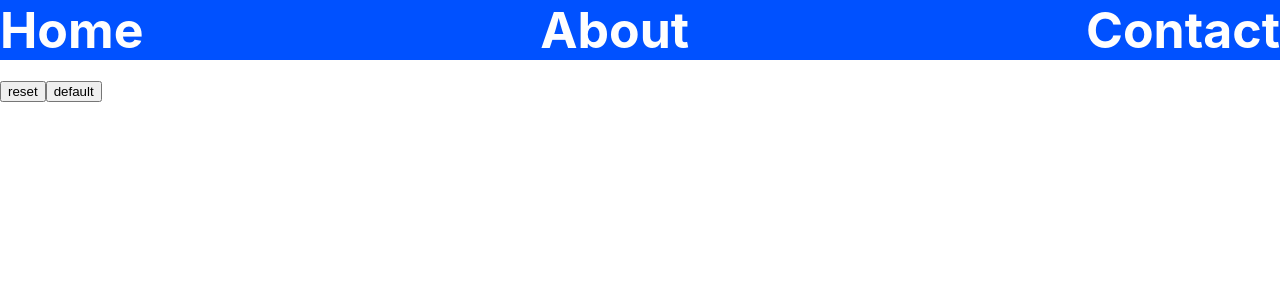
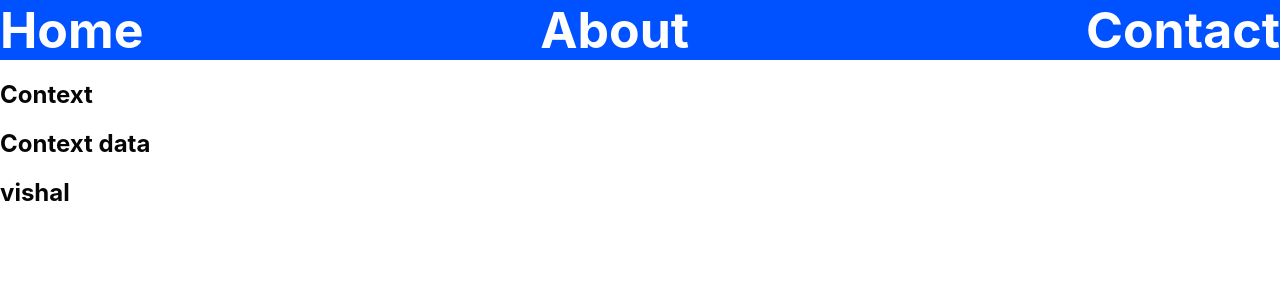
Before and after one commit to wishallmaurya/reactLearning, a React (Create React App) app: page /context in a window 1280 px wide. Shown: the top 300 px of the page. Built offline with nearby package versions, Linux system fonts and the light colour scheme; no server answers.

Commit message:
context api

```diff
--- a/src/App.js
+++ b/src/App.js
@@ -7,10 +7,17 @@ import Error from "./components/Error";
 import Linkdin from "./components/Linkdin";
 import Email from "./components/Email";
 import UserDetails from "./components/UserDetails";
+import Context from "./components/Context";
+import { useState,createContext } from "react";
 import { BrowserRouter as Router, Routes, Route } from "react-router-dom";
+const AppState = createContext();
 
 function App() {
+  const [data]=useState('Context data')
+  const [name]=useState('vishal')
   return (
+    <AppState.Provider value={{data,name}}>
+
     <Router>
       <div className="App">
         <Header />
@@ -20,6 +27,11 @@ function App() {
           <Route path="/:userId" element={<UserDetails />} />
 
           <Route path="/about" element={<About />} />
+
+
+            {/* context api */}
+
+          <Route path="/context" element={<Context />} />
 
           {/* nested routing */}
           <Route path="/contact" element={<Contact />}>
@@ -33,7 +45,10 @@ function App() {
         </Routes>
       </div>
     </Router>
+    </AppState.Provider>
+
   );
 }
 
 export default App;
+export {AppState};
--- /dev/null
+++ b/src/components/Context.jsx
@@ -0,0 +1,17 @@
+import React,{useContext} from 'react'
+import { AppState } from '../App'
+
+const Context = () => {
+    const appData=useContext(AppState);
+  return (
+    <div>
+      <h2>Context</h2>
+      <h2>{appData.data}</h2>
+      <h2>{appData.name}</h2>
+    </div>
+  )
+}
+
+export default Context
+
+// better then the props and can send anywhere data
--- a/src/components/Home.jsx
+++ b/src/components/Home.jsx
@@ -1,5 +1,5 @@
 import React, { useState, useEffect } from "react";
-import { Link,Outlet } from "react-router-dom";
+import { Link, Outlet } from "react-router-dom";
 
 const Home = () => {
   const [state, setState] = useState(1);
@@ -13,13 +13,16 @@ const Home = () => {
       setData(res);
     };
     getData();
-      document.title=`(${state}) Users`
+    document.title = `(${state}) Users`;
   }, [state]);
   return (
-    <div ><button className="button-49" onClick={() => setState(state + 1)}> one more data {state}</button>
-    {
-      data.map((element,index)=>{
-        return(
+    <div>
+      <button className="button-49" onClick={() => setState(state + 1)}>
+      one more data {state}
+      </button>
+      <Link to={`/context`}>Go to Context API</Link>
+      {data.map((element, index) => {
+        return (
           <>
             <Link to={`/${element.id}`}>
               <div className="data" key={index}>
@@ -28,12 +31,13 @@ const Home = () => {
                 <h4>{element.email}</h4>
               </div>
             </Link>
-          <Outlet/>
+
+            <Outlet />
           </>
-        )
-      })
-    }</div>
-  )
-}
+        );
+      })}
+    </div>
+  );
+};
 
-export default Home
+export default Home;
```
Lines whose indentation alone changed are shown as unchanged.
